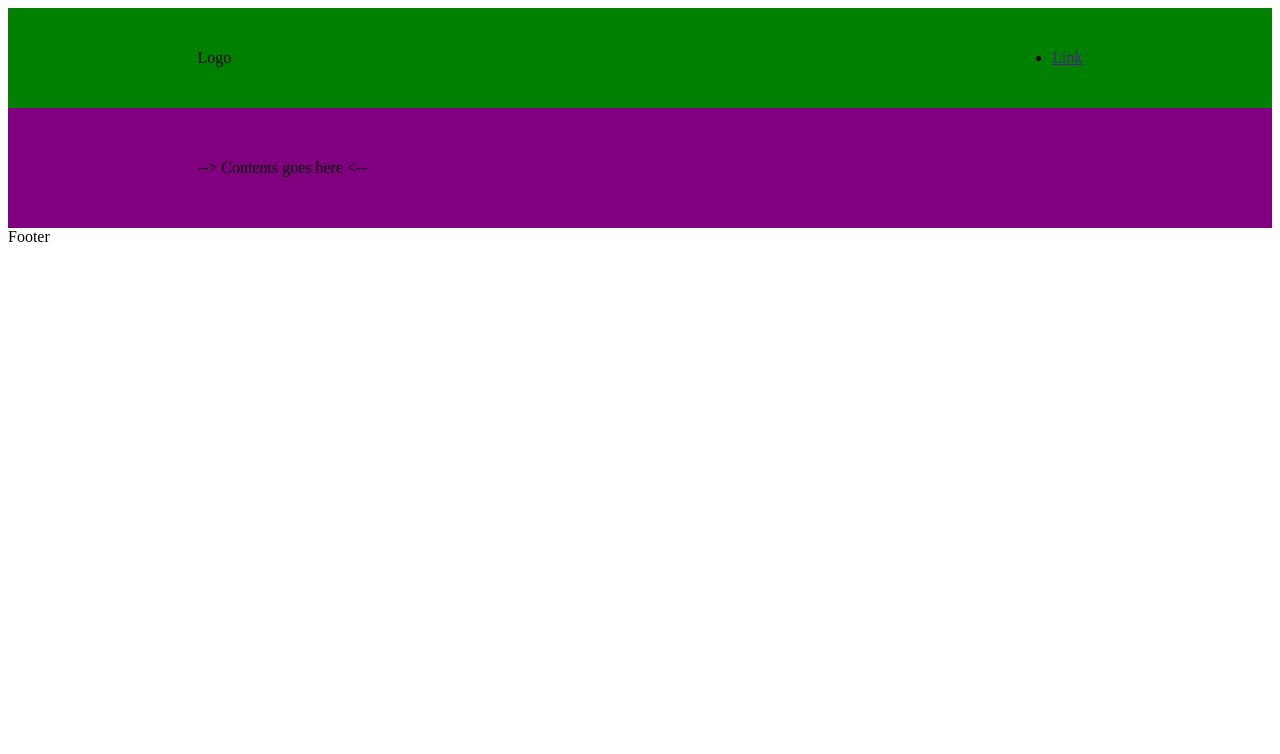
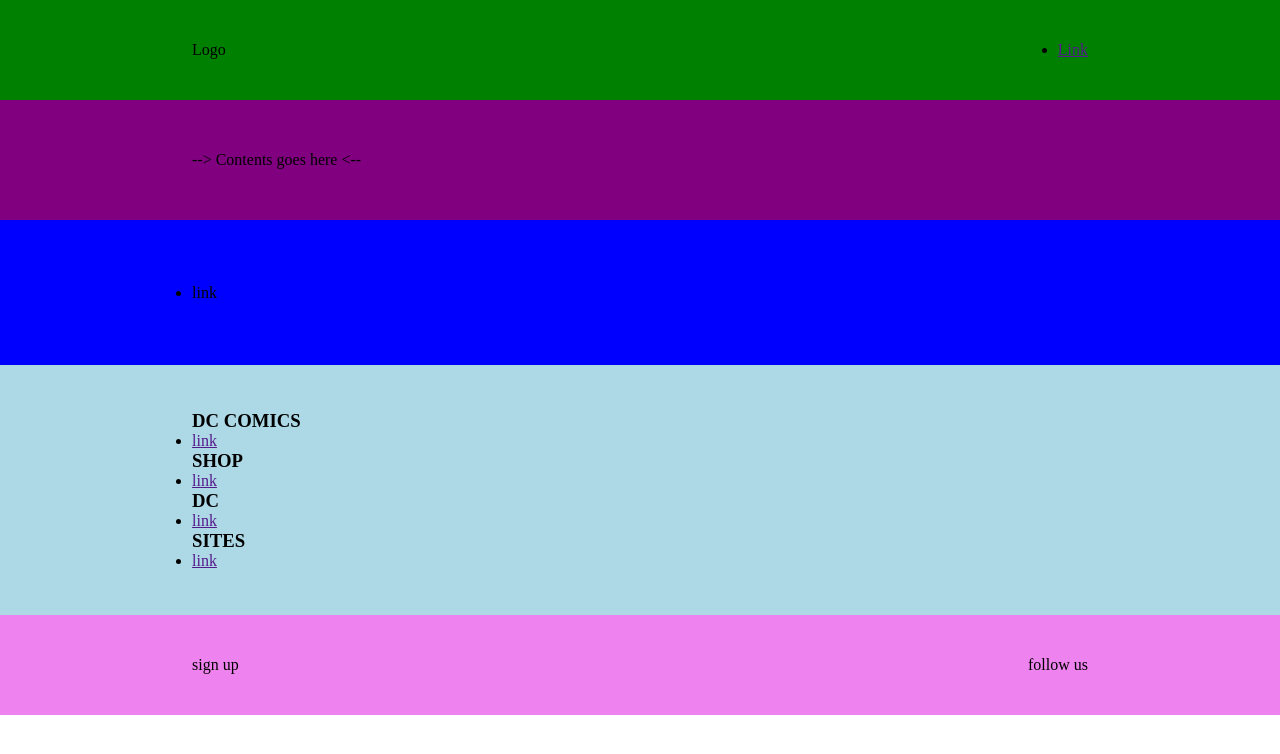
Before and after one commit to ChristianBianchi99/vite-comics, a Vue app: page / in a window 1280 px wide. Shown: the top 754 px of the page. Built offline with nearby package versions, Linux system fonts and the light colour scheme.

Commit message:
Agg struttura components AppFooter

```diff
--- a/src/App.vue
+++ b/src/App.vue
@@ -12,7 +12,7 @@ export default {
 </script>
 <template lang="">
   <div>
-    <Header />
+    <Header class="try" />
     <Main />
     <Footer />
   </div>
--- a/src/components/AppFooter.vue
+++ b/src/components/AppFooter.vue
@@ -4,10 +4,107 @@ export default {
 }
 </script>
 <template lang="">
-    <div>
-        <div>Footer</div>
-    </div>
+    <footer>
+        <div class="top-bar">
+            <div class="container h100">
+                <div class="row h100">
+                    <div class="col">
+                        <div class="list">
+                            <ul>
+                                <li>
+                                    link
+                                </li>
+                            </ul>
+                        </div>
+                    </div>
+                </div>
+            </div>
+        </div>
+        <div class="middle-bar">
+            <div class="container h100">
+                <div class="row h100">
+                    <div class="col">
+                        <div class="dc-comics">
+                            <h3>DC COMICS</h3>
+                            <ul>
+                                <li>
+                                    <a href="">
+                                        link
+                                    </a>
+                                </li>
+                            </ul>
+                        </div>
+                        <div class="shop">
+                            <h3>SHOP</h3>
+                            <ul>
+                                <li>
+                                    <a href="">
+                                        link
+                                    </a>
+                                </li>
+                            </ul>
+                        </div>
+                        <div class="dc">
+                            <h3>DC</h3>
+                            <ul>
+                                <li>
+                                    <a href="">
+                                        link
+                                    </a>
+                                </li>
+                            </ul>
+                        </div>
+                        <div class="sites">
+                            <h3>SITES</h3>
+                            <ul>
+                                <li>
+                                    <a href="">
+                                        link
+                                    </a>
+                                </li>
+                            </ul>
+                        </div>
+                    </div>
+                </div>
+            </div>
+        </div>
+        <div class="bottom-bar">
+            <div class="container h100">
+                <div class="row h100">
+                    <div class="col">
+                        <div class="sign-up">
+                            sign up
+                        </div>
+                    </div>
+                    <div class="col">
+                        <div class="follow-us">
+                            follow us
+                        </div>
+                    </div>
+                </div>
+            </div>
+        </div>
+    </footer>
 </template>
 <style lang="scss" scoped>
+  @use '../style/generals.scss' as *;
+  footer{
+    background-color: pink
+  }
+  .top-bar{
+    background-color: blue;
+    height: 145px;
+  }
+  .middle-bar{
+    background-color: lightblue;
+    height: 250px;
+  }
+  .bottom-bar{
+    background-color: violet;
+    height: 100px;
 
+    .row{
+        justify-content: space-between;
+    }
+  }
 </style>
--- a/src/style.css
+++ b/src/style.css
@@ -0,0 +1,5 @@
+* {
+    padding: 0;
+    margin: 0;
+    box-sizing: border-box;
+}
--- a/src/style/generals.scss
+++ b/src/style/generals.scss
@@ -1,8 +1,3 @@
-*{
-    padding: 0;
-    margin: 0;
-    box-sizing: border-box;
-}
 /*Layout*/
 .container{
     width: 70%;
```
